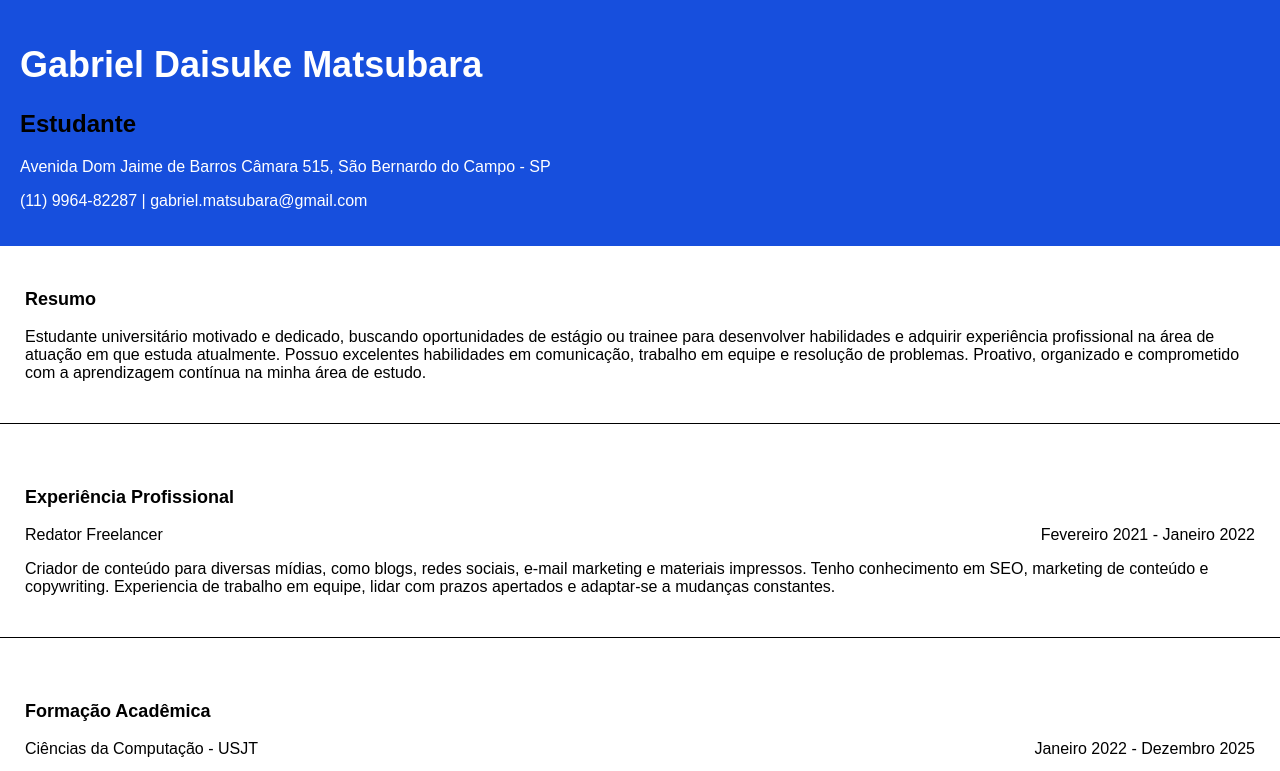
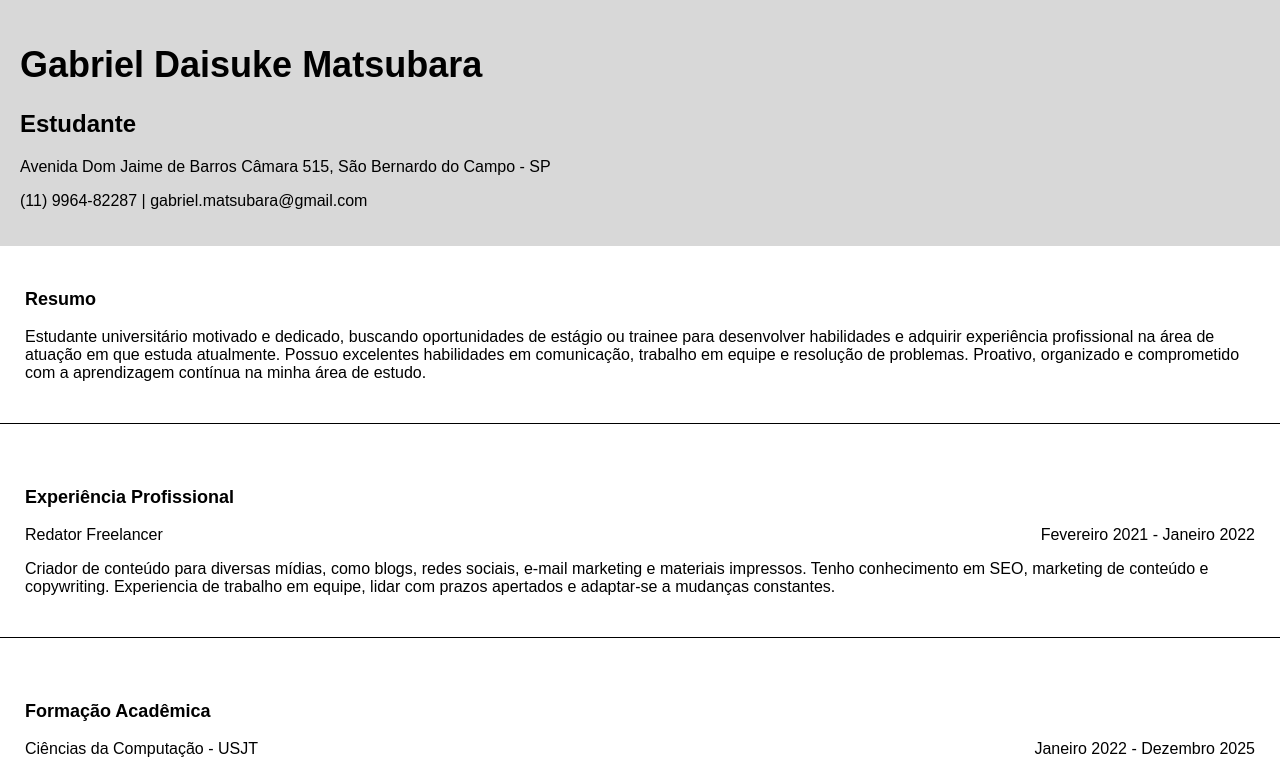
Before and after one commit to Daiskz/CurriculumVitae-HTML, a plain HTML site: page CV/index.html in a window 1280 px wide. Shown: the top 771 px of the page. Drawn offline with Linux system fonts and the light colour scheme.

Commit message:
Mudança no projeto

```diff
--- a/CV/index.html
+++ b/CV/index.html
@@ -11,8 +11,8 @@
                 padding: 0;
             }
             header {
-                background-color: #174fdd;
-                color: #ffffff;
+                background-color: #d8d8d8;
+                color: #000000;
                 padding: 20px;
             }
             h1, h2, h3 {
```
